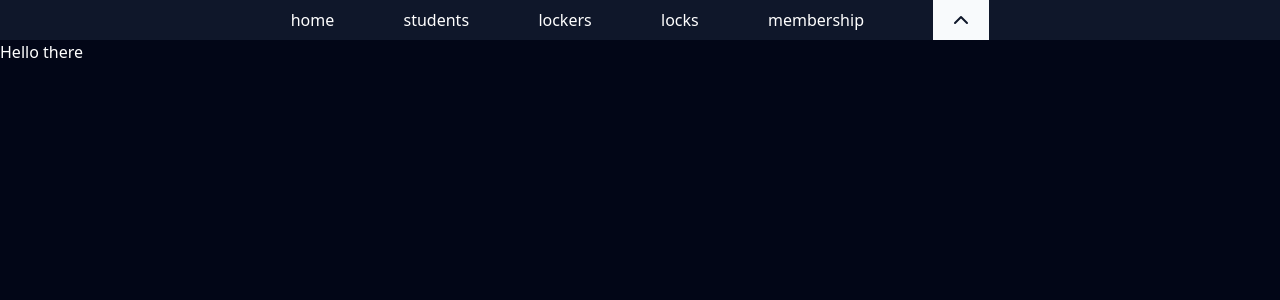
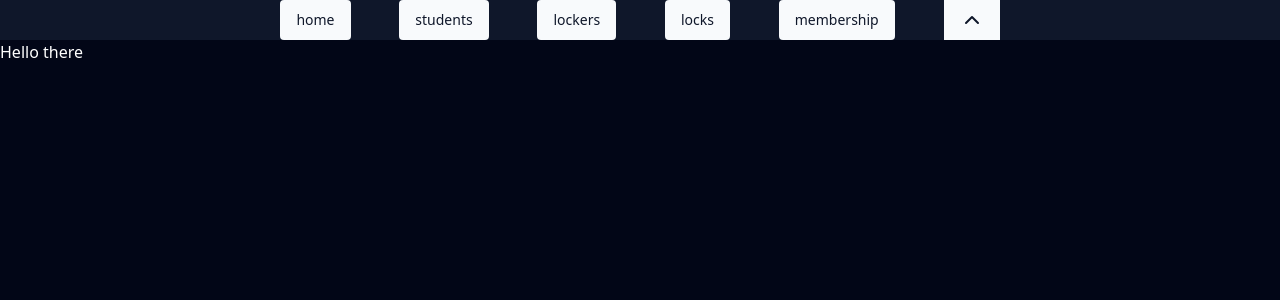
Before and after one commit to b-at-neu/pulse, a Next.js app: page / in a window 1280 px wide. Both pictures are taken after a click on the button "Show Pages". Shown: the top 300 px of the page. Built offline with nearby package versions, Linux system fonts and the light colour scheme.

Commit message:
#11: add button

```diff
--- a/components/navbar-link.tsx
+++ b/components/navbar-link.tsx
@@ -1,9 +1,14 @@
 import Link from 'next/link';
+import { usePathname } from 'next/navigation';
+import { cn } from '@/lib/utils';
+import { Button } from '@/components/ui/button';
 
 export function NavbarLink({ text, href }: { text: string; href: string }) {
+  const path = usePathname();
+
   return (
-    <Link className="h-fit hover:text-slate-400" href={href}>
-      {text}
-    </Link>
+    <Button className={cn('rounded')}>
+      <Link href={href}>{text}</Link>
+    </Button>
   );
 }
```
